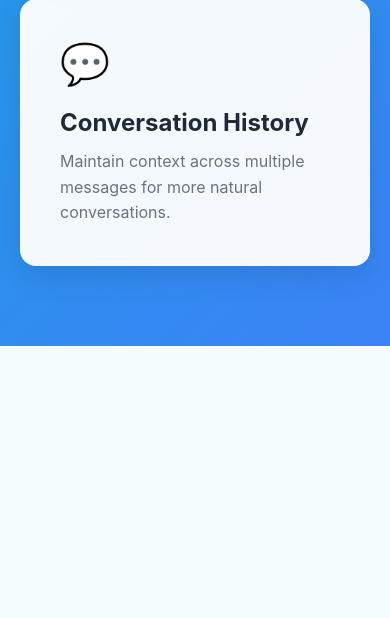
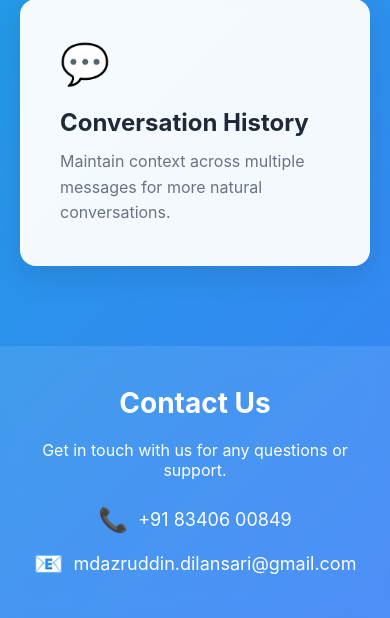
Before and after one commit to savageazhar/cybersecurityassessment, a Flask app: page / in a window 390 px wide; the page is wider, and only the part inside the window is pictured. Shown: the part 1227-1845 px from the top of that part. Before the commit the page ends 1573 px from the top of that part, so only its background shows below. Run offline with Flask 3, Linux system fonts and the light colour scheme.

Commit message:
Add contact information and navigation links for easy access
Adds a contact section to the homepage with phone and email details, and updates the navigation bar on both the home and chat pages to include a "Contacts" link that scrolls to this section. Also includes styling for the new footer and navigation link.

Replit-Commit-Author: Agent
Replit-Commit-Session-Id: 1b6c8fc8-74c7-45c5-977e-95135e659d31
Replit-Commit-Checkpoint-Type: full_checkpoint
Replit-Commit-Event-Id: 2cecf3e2-b170-4bff-be87-4bf45a9d9f61
Replit-Commit-Screenshot-Url: https://storage.googleapis.com/screenshot-production-us-central1/a705b2cb-7050-47b0-8784-0e5f89b77035/1b6c8fc8-74c7-45c5-977e-95135e659d31/ELUMMjU

```diff
--- a/templates/chat.html
+++ b/templates/chat.html
@@ -331,6 +331,7 @@
                 <li><a href="/">Home</a></li>
                 <li><a href="/chat" class="active">Chat</a></li>
                 <li><a href="#service">Service</a></li>
+                <li><a href="/#contacts">Contacts</a></li>
             </ul>
         </div>
     </nav>
--- a/templates/home.html
+++ b/templates/home.html
@@ -300,6 +300,59 @@
             display: block;
         }
 
+        .footer {
+            background: rgba(255, 255, 255, 0.1);
+            backdrop-filter: blur(10px);
+            padding: 40px 20px;
+            margin-top: 60px;
+            color: white;
+            text-align: center;
+        }
+
+        .footer-content {
+            max-width: 1200px;
+            margin: 0 auto;
+        }
+
+        .footer h2 {
+            font-size: 28px;
+            margin-bottom: 20px;
+            font-weight: 700;
+        }
+
+        .contact-info {
+            display: flex;
+            flex-direction: column;
+            gap: 15px;
+            font-size: 18px;
+            margin-top: 25px;
+        }
+
+        .contact-item {
+            display: flex;
+            align-items: center;
+            justify-content: center;
+            gap: 10px;
+        }
+
+        .contact-item .icon {
+            font-size: 24px;
+        }
+
+        .contact-item a {
+            color: white;
+            text-decoration: none;
+            transition: opacity 0.3s ease;
+        }
+
+        .contact-item a:hover {
+            opacity: 0.8;
+        }
+
+        html {
+            scroll-behavior: smooth;
+        }
+
         @media (max-width: 768px) {
             .hero h1 {
                 font-size: 36px;
@@ -326,6 +379,7 @@
                 <li><a href="/" class="active">Home</a></li>
                 <li><a href="/chat">Chat</a></li>
                 <li><a href="#service">Service</a></li>
+                <li><a href="#contacts">Contacts</a></li>
             </ul>
         </div>
     </nav>
@@ -386,6 +440,23 @@
             </form>
         </div>
     </div>
+
+    <footer class="footer" id="contacts">
+        <div class="footer-content">
+            <h2>Contact Us</h2>
+            <p>Get in touch with us for any questions or support.</p>
+            <div class="contact-info">
+                <div class="contact-item">
+                    <span class="icon">📞</span>
+                    <a href="tel:+918340600849">+91 83406 00849</a>
+                </div>
+                <div class="contact-item">
+                    <span class="icon">📧</span>
+                    <a href="mailto:mdazruddin.dilansari@gmail.com">mdazruddin.dilansari@gmail.com</a>
+                </div>
+            </div>
+        </div>
+    </footer>
 
     <script>
         const widgetButton = document.getElementById('chatWidgetButton');
```
Also changed, not shown: replit.md (+14 -3 lines), 1 other file.
